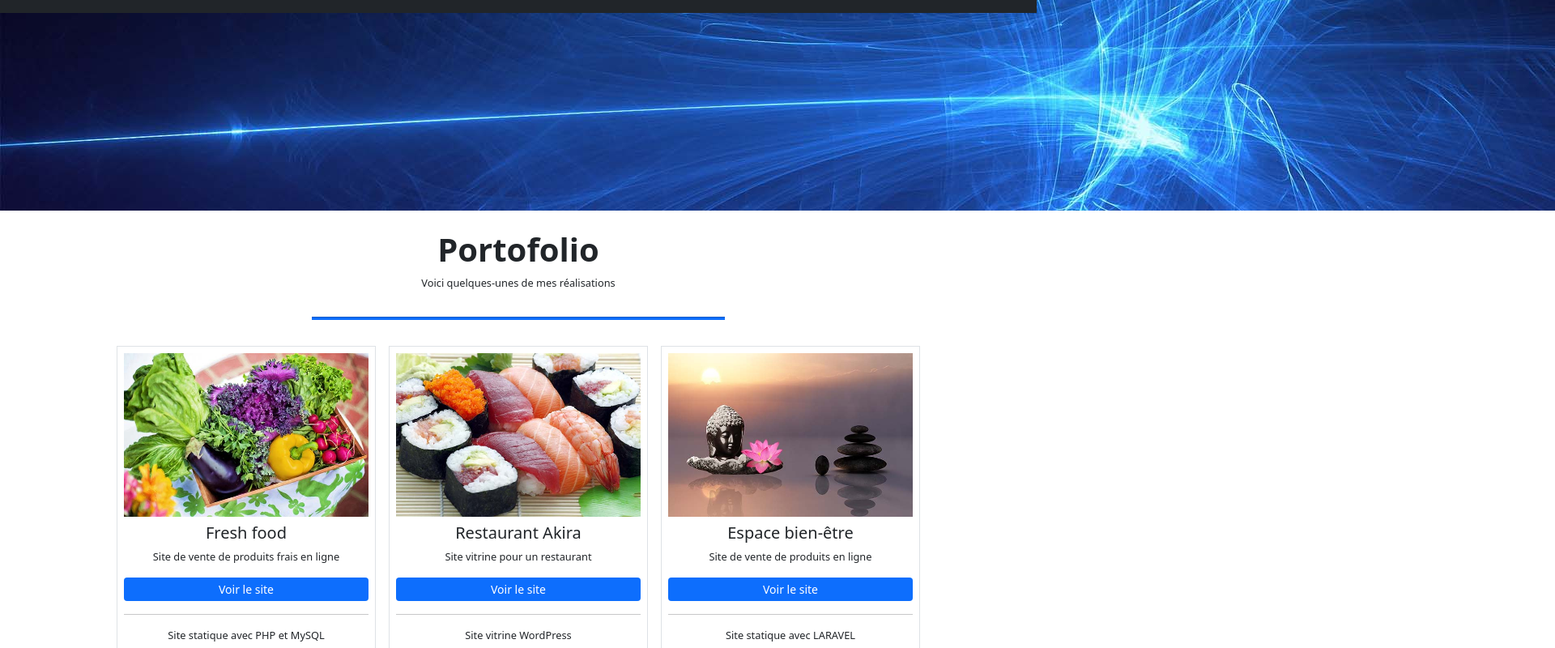
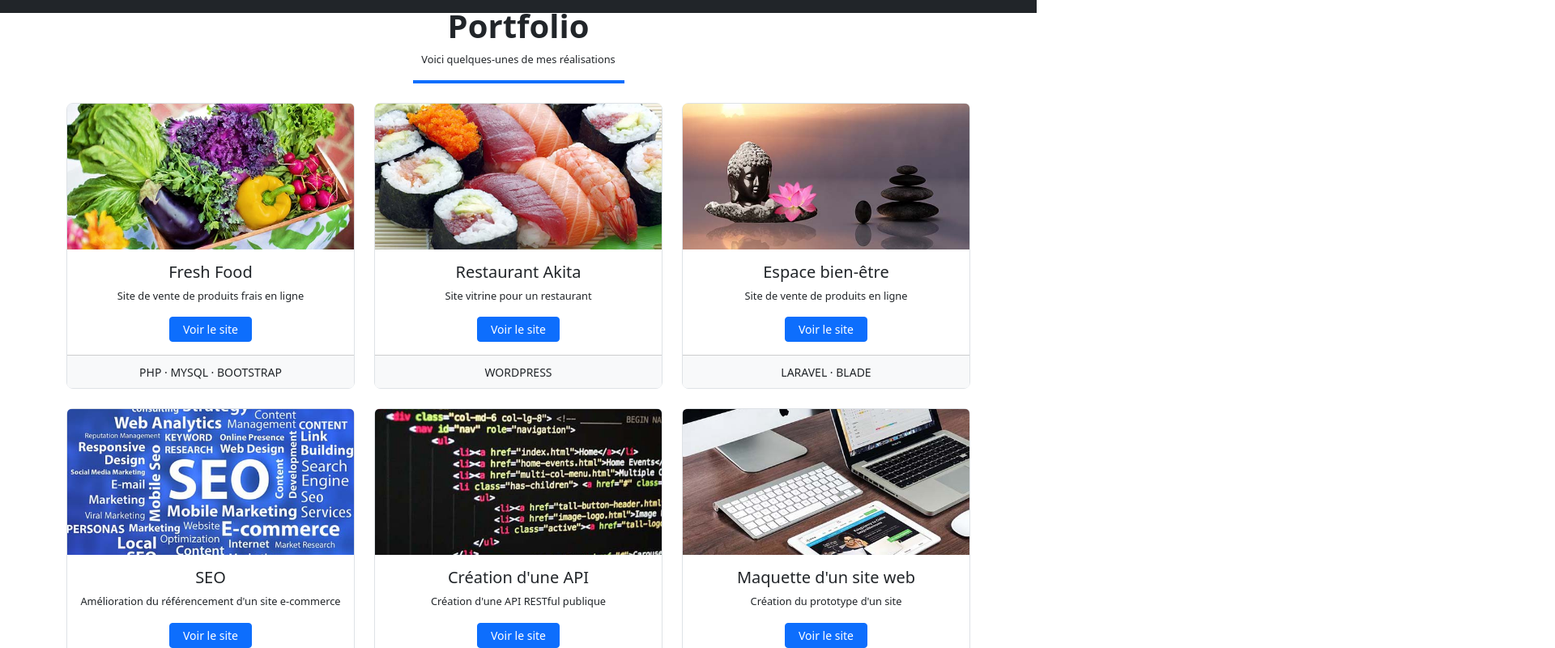
Before and after one commit to AngieGit09/devoir-5-realisation-portofolio, a React (Create React App) app: page /realisations in a window 1280 px wide. Shown: the part 40-840 px from the top of the page at 81% size, 1920 px wide, since content can reach past the window. Built offline with nearby package versions, Linux system fonts and the light colour scheme.

Commit message:
modifications page realisations

```diff
--- a/src/pages/Realisations.jsx
+++ b/src/pages/Realisations.jsx
@@ -1,188 +1,138 @@
-import React from "react";
+import React, { useState } from "react";
 
-{
-  /*Bouton voir site*/
+function HoverButton({ children, className = "btn btn-primary", ...rest }) {
+  const [hover, setHover] = useState(false);
+  return (
+    <button
+      {...rest}
+      className={className}
+      style={{
+        transition: "filter .15s",
+        filter: hover ? "brightness(1.1)" : "none",
+      }}
+      onMouseEnter={() => setHover(true)}
+      onMouseLeave={() => setHover(false)}
+    >
+      {children}
+    </button>
+  );
 }
-const Bouton = ({
-  href = "#",
-  texte = "Voir le site",
-  couleur = "primary",
-  taille = "btn-sm",
-}) => (
-  <a
-    href={href}
-    className={`btn btn-${couleur} ${taille} border-0 rounded-1 d-block mx-auto`}
-    target="_blank"
-    rel="noopener noreferrer"
-  >
-    {texte}
-  </a>
-);
 
-const Realisations = () => {
+function ProjectCard({ img, title, text, link = "#", stack = [] }) {
+  const [hover, setHover] = useState(false);
+
+  const cardStyle = {
+    backgroundColor: hover ? "#efefef" : "var(--bs-body-bg)",
+    boxShadow: hover ? "0 .5rem 1rem rgba(0,0,0,.15)" : "none",
+    transition: "all .15s ease-in-out",
+  };
+
+  return (
+    <div
+      className="col"
+      onMouseEnter={() => setHover(true)}
+      onMouseLeave={() => setHover(false)}
+    >
+      <div className="card h-100 border rounded-3" style={cardStyle}>
+        {img && (
+          <img
+            src={img}
+            alt={title}
+            className="card-img-top"
+            style={{ height: 180, objectFit: "cover" }}
+            loading="lazy"
+          />
+        )}
+
+        <div className="card-body d-flex flex-column text-center">
+          <h3 className="h5">{title}</h3>
+          <p className="flex-grow-1">{text}</p>
+
+          <HoverButton
+            className="btn btn-primary btn-sm mt-auto w-auto mx-auto px-3"
+            onClick={() => window.open(link, "_blank")}
+          >
+            Voir le site
+          </HoverButton>
+        </div>
+
+        {stack.length > 0 && (
+          <div className="card-footer bg-body-tertiary text-center">
+            <span className="small text-dark">{stack.join(" · ")}</span>
+          </div>
+        )}
+      </div>
+    </div>
+  );
+}
+
+export default function Realisations() {
+  const projects = [
+    {
+      img: "/assets/images/fresh-food.jpg",
+      title: "Fresh Food",
+      text: "Site de vente de produits frais en ligne",
+      link: "#",
+      stack: ["PHP", "MySQL", "Bootstrap"],
+    },
+    {
+      img: "/assets/images/restaurant-japonais.jpg",
+      title: "Restaurant Akita",
+      text: "Site vitrine pour un restaurant",
+      link: "#",
+      stack: ["WordPress"],
+    },
+    {
+      img: "/assets/images/espace-bien-etre.jpg",
+      title: "Espace bien-être",
+      text: "Site de vente de produits en ligne",
+      link: "#",
+      stack: ["Laravel", "Blade"],
+    },
+    {
+      img: "/assets/images/seo.jpg",
+      title: "SEO",
+      text: "Amélioration du référencement d'un site e-commerce",
+      link: "#",
+      stack: ["SEO", "Audit", "Optimisation"],
+    },
+    {
+      img: "/assets/images/coder.jpg",
+      title: "Création d'une API",
+      text: "Création d'une API RESTful publique",
+      link: "#",
+      stack: ["Node.js", "Express", "REST"],
+    },
+    {
+      img: "/assets/images/screens.jpg",
+      title: "Maquette d'un site web",
+      text: "Création du prototype d'un site",
+      link: "#",
+      stack: ["Figma", "Wireframes"],
+    },
+  ];
+
   return (
     <main>
-      {/*Bloc 1*/}
-      <img
-        src="/assets/banner.jpg"
-        alt="photo fond bleue"
-        style={{ objectFit: "contain" }}
-      />
       <section>
-        <div className="container-fluid text-center">
-          <h1 className="mt-4">Portofolio</h1>
-          <p>Voici quelques-unes de mes réalisations</p>
-
-          <div className="row justify-content-center">
-            <div className="col-4 col-md-5 mb-5">
-              <div className="bg-primary" style={{ height: "4px" }}>
-                <hr className="custom-hr" />
+        <div className="container py-5">
+          <div className="text-center mb-4">
+            <h1>Portfolio</h1>
+            <p className="mb-3">Voici quelques-unes de mes réalisations</p>
+            <div className="row justify-content-center">
+              <div className="col-4 col-md-3">
+                <hr className="border border-primary border-2 opacity-100 m-0" />
               </div>
             </div>
           </div>
-        </div>
-      </section>
 
-      {/*Bloc 2*/}
-      <section>
-        <div className="container-fluid text-center">
-          <div className="row g-4 justify-content-center">
-            {/* Carte 1 */}
-            <div className="col-11 col-md-3 border p-2 m-2">
-              <img
-                className="img-fluid w-100 mb-2"
-                src="/assets/images/fresh-food.jpg"
-                alt="Photos de légumes"
-              />
-              <h2 className="h5">Fresh food</h2>
-              <p className="mb-3">Site de vente de produits frais en ligne</p>
-
-              <Bouton
-                href="https://exemple.com/fresh-food"
-                texte="Voir le site"
-                couleur="primary"
-              />
-
-              <hr className="my-3" />
-              <p className="mb-0">
-                Site statique avec <span>PHP</span> et MySQL
-              </p>
-            </div>
-
-            {/* Carte 2 */}
-            <div className="col-11 col-md-3 border p-2 m-2">
-              <img
-                className="img-fluid w-100 mb-2"
-                src="/assets/images/restaurant-japonais.jpg"
-                alt="Photos de sushis"
-              />
-              <h2 className="h5">Restaurant Akira</h2>
-              <p className="mb-3">Site vitrine pour un restaurant</p>
-
-              <Bouton
-                href="https://exemple.com/akira"
-                texte="Voir le site"
-                couleur="primary"
-              />
-
-              <hr className="my-3" />
-              <p className="mb-0">Site vitrine WordPress</p>
-            </div>
-
-            {/* Carte 3 */}
-            <div className="col-11 col-md-3 border p-2 m-2">
-              <img
-                className="img-fluid w-100 mb-2"
-                src="/assets/images/espace-bien-etre.jpg"
-                alt="Couché de soleil, bouddha et pierres"
-              />
-              <h2 className="h5">Espace bien-être</h2>
-              <p className="mb-3">Site de vente de produits en ligne</p>
-
-              <Bouton
-                href="https://exemple.com/bien-etre"
-                texte="Voir le site"
-                couleur="primary"
-              />
-
-              <hr className="my-3" />
-              <p className="mb-0">
-                Site statique avec <span>Laravel</span>
-              </p>
-            </div>
-
-            {/* Carte 4 */}
-            <div className="col-11 col-md-3 border p-2 m-2">
-              <img
-                className="img-fluid w-100 mb-2"
-                src="/assets/images/seo.jpg"
-                alt="Mot SEO répété"
-              />
-              <h2 className="h5">SEO</h2>
-              <p className="mb-3">
-                Amélioration du référencement d'un site e-commerce
-              </p>
-
-              <Bouton
-                href="https://exemple.com/seo"
-                texte="Voir le site"
-                couleur="primary"
-              />
-
-              <hr className="my-3" />
-              <p className="mb-0">Utilisation des outils SEO</p>
-            </div>
-
-            {/* Carte 5 */}
-            <div className="col-11 col-md-3 border p-2 m-2">
-              <img
-                className="img-fluid w-100 mb-2"
-                src="/assets/images/coder.jpg"
-                alt="Photo de code informatique"
-              />
-              <h2 className="h5">
-                Création d'une <span>API</span>
-              </h2>
-              <p className="mb-3">
-                Création d'une <span>API RESTful</span> publique
-              </p>
-
-              <Bouton
-                href="https://exemple.com/api"
-                texte="Voir le site"
-                couleur="primary"
-              />
-
-              <hr className="my-3" />
-              <p className="mb-0">
-                <span>PHP - Symfony</span>
-              </p>
-            </div>
-
-            {/* Carte 6 */}
-            <div className="col-11 col-md-3 border p-2 m-2">
-              <img
-                className="img-fluid w-100 mb-2"
-                src="/assets/images/screens.jpg"
-                alt="Photo de différents écrans"
-              />
-              <h2 className="h5">Maquette d'un site web</h2>
-              <p className="mb-3">Maquette d'un site web</p>
-
-              <Bouton
-                href="https://exemple.com/maquette"
-                texte="Voir le site"
-                couleur="primary"
-              />
-
-              <hr className="my-3" />
-              <p className="mb-0">Réalisation avec Figma</p>
-            </div>
+          <div className="row row-cols-1 row-cols-md-2 row-cols-lg-3 g-4">
+            {projects.map((p, i) => (
+              <ProjectCard key={i} {...p} />
+            ))}
           </div>
         </div>
       </section>
     </main>
   );
-};
-
-export default Realisations;
+}
```
Also changed, not shown: src/pages/brouillon.jsx (added, +188 -0 lines).
